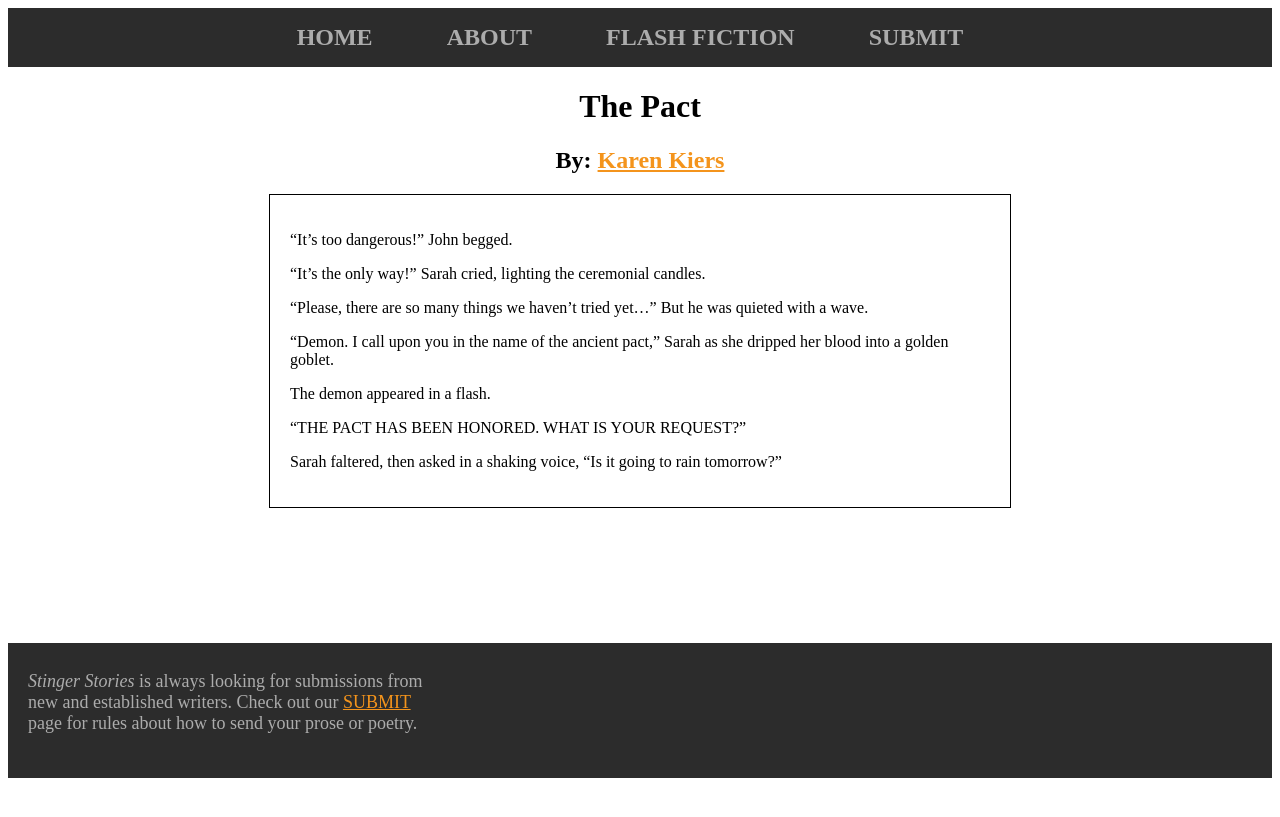
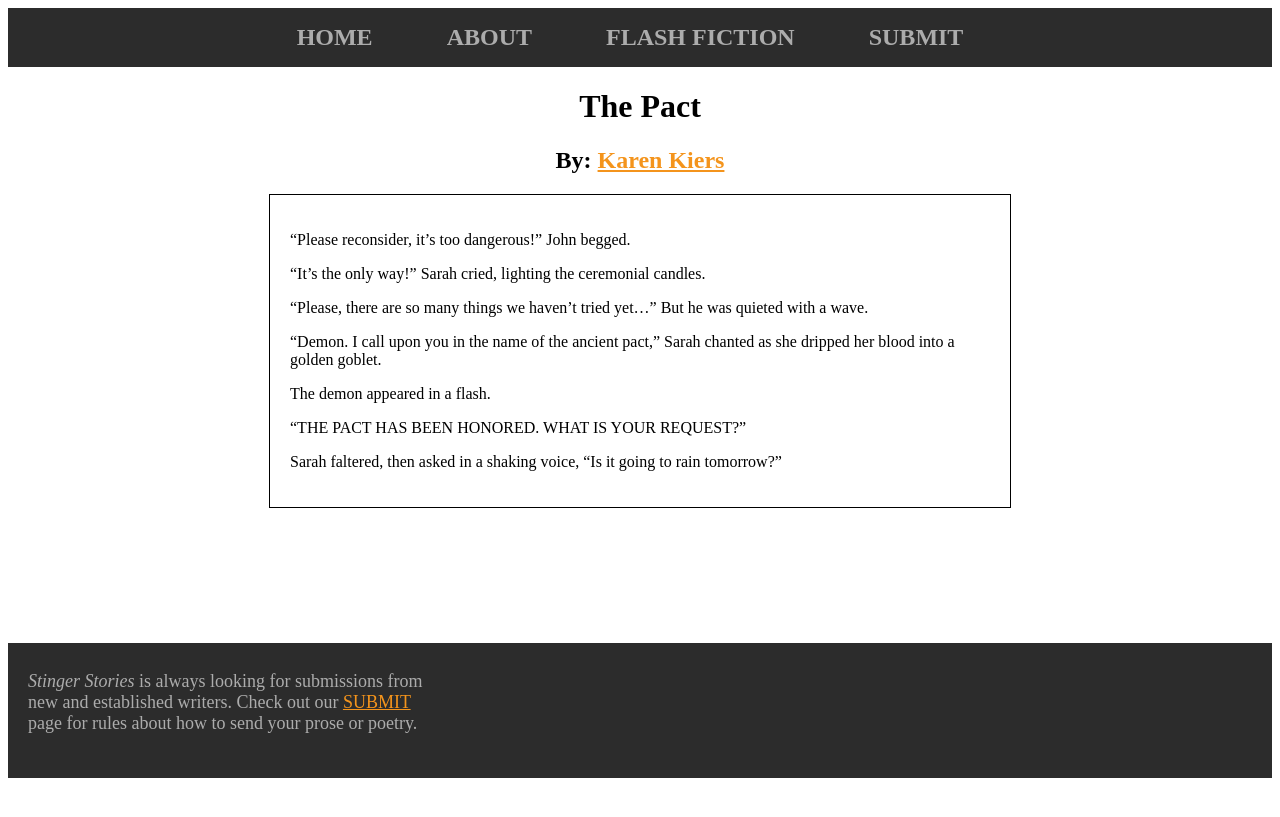
Before and after one commit to jwheatonumich/stinger-stories, a Jekyll site: the page built from _posts/2020-08-18-the-pact.markdown, in a window 1280 px wide. Shown: the top 817 px of the page. Built offline with Jekyll 4.4.1, drawn with Linux system fonts in a browser that asks for light colours.

Commit message:
Update 2020-08-18-the-pact.markdown

```diff
--- a/_posts/2020-08-18-the-pact.markdown
+++ b/_posts/2020-08-18-the-pact.markdown
@@ -8,13 +8,13 @@ permalink: /:title
 categories: fantasy
 ---
 
-“It’s too dangerous!” John begged.
+“Please reconsider, it’s too dangerous!” John begged.
 
 “It’s the only way!” Sarah cried, lighting the ceremonial candles.<!--more-->
 
 “Please, there are so many things we haven’t tried yet...” But he was quieted with a wave.
 
-“Demon. I call upon you in the name of the ancient pact,” Sarah as she dripped her blood into a golden goblet.
+“Demon. I call upon you in the name of the ancient pact,” Sarah chanted as she dripped her blood into a golden goblet.
 
 The demon appeared in a flash.
 
```
